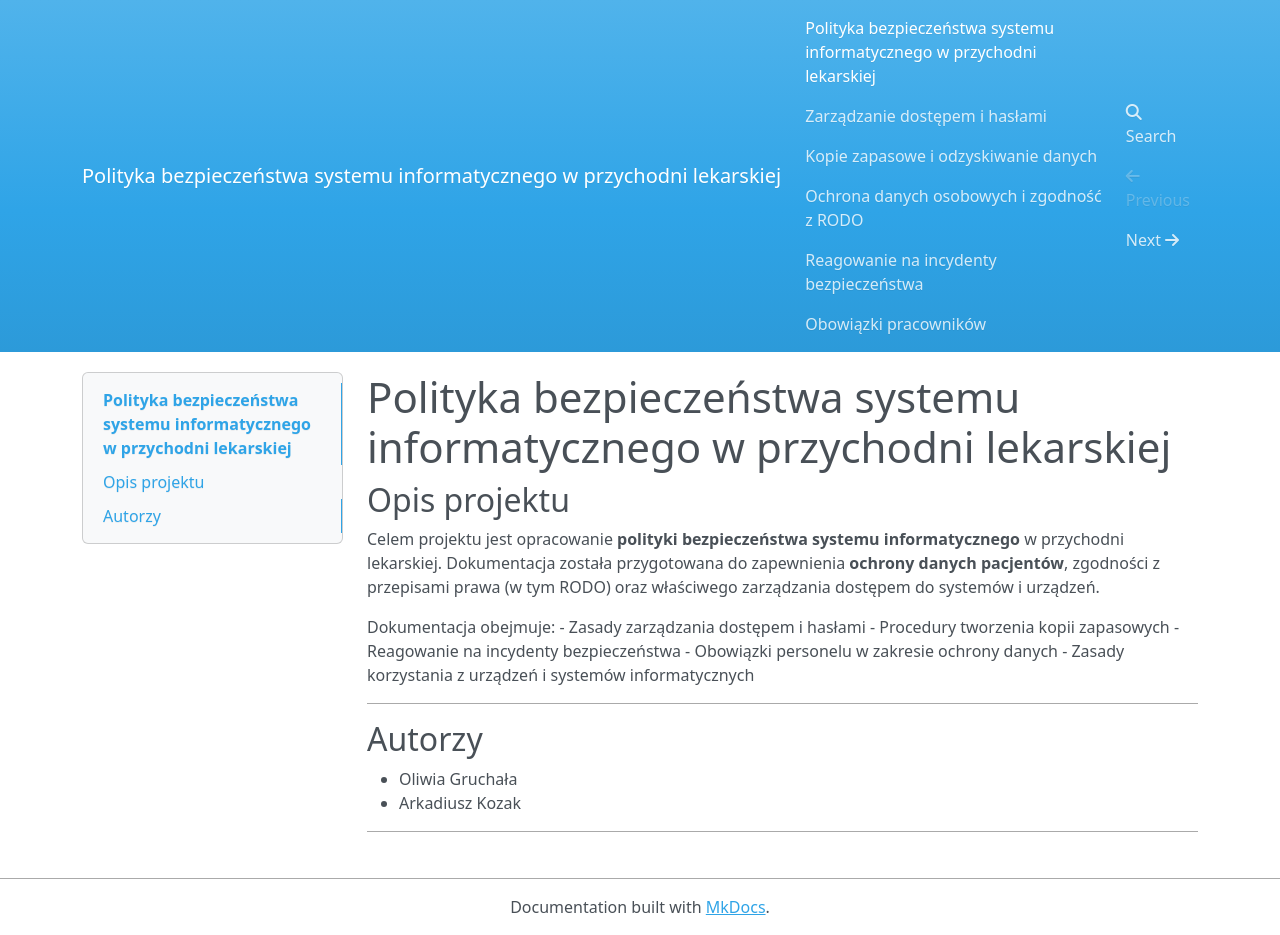
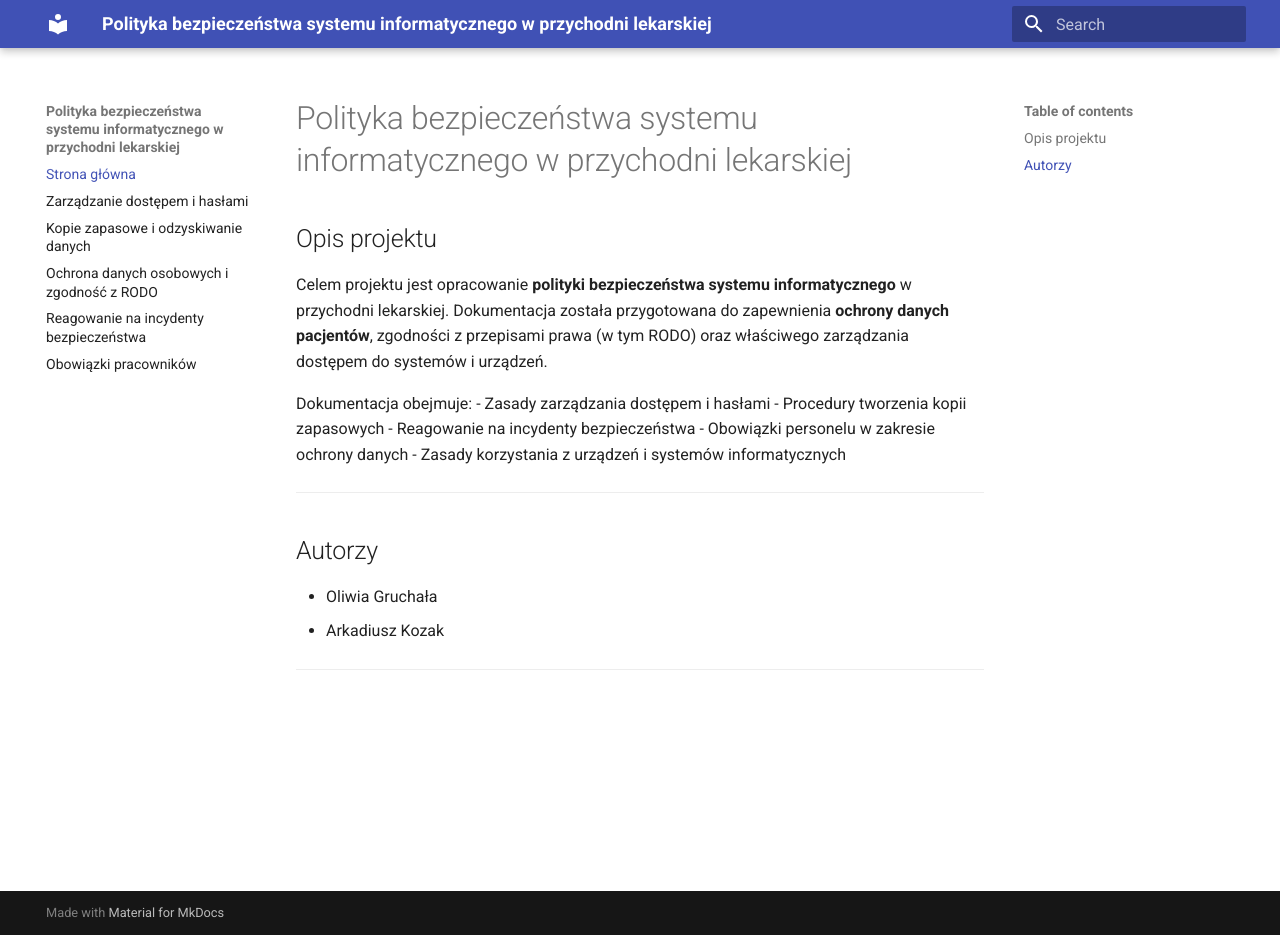
Before and after one commit to oligru/Polityka-bezpieczenstwa-projekt, an MkDocs documentation site: the page built from docs/index.md, in a window 1280 px wide and 935 px high. Built offline with MkDocs 1.6.1 and Material for MkDocs 9.7.7, drawn with Linux system fonts in a browser that asks for light colours; nearby versions of some CDN libraries; part of the change alters nothing that is shown.

Commit message:
uporzodkowanie strony

```diff
--- a/mkdocs.yml
+++ b/mkdocs.yml
@@ -1 +1,11 @@
 site_name: Polityka bezpieczeństwa systemu informatycznego w przychodni lekarskiej
+theme:
+  name: material
+
+nav:
+  - Strona główna: index.md
+  - Zarządzanie dostępem i hasłami: access-control.md
+  - Kopie zapasowe i odzyskiwanie danych: backup.md
+  - Ochrona danych osobowych i zgodność z RODO: data-protection.md
+  - Reagowanie na incydenty bezpieczeństwa: incident-response.md
+  - Obowiązki pracowników: staff-obligations.md
```
